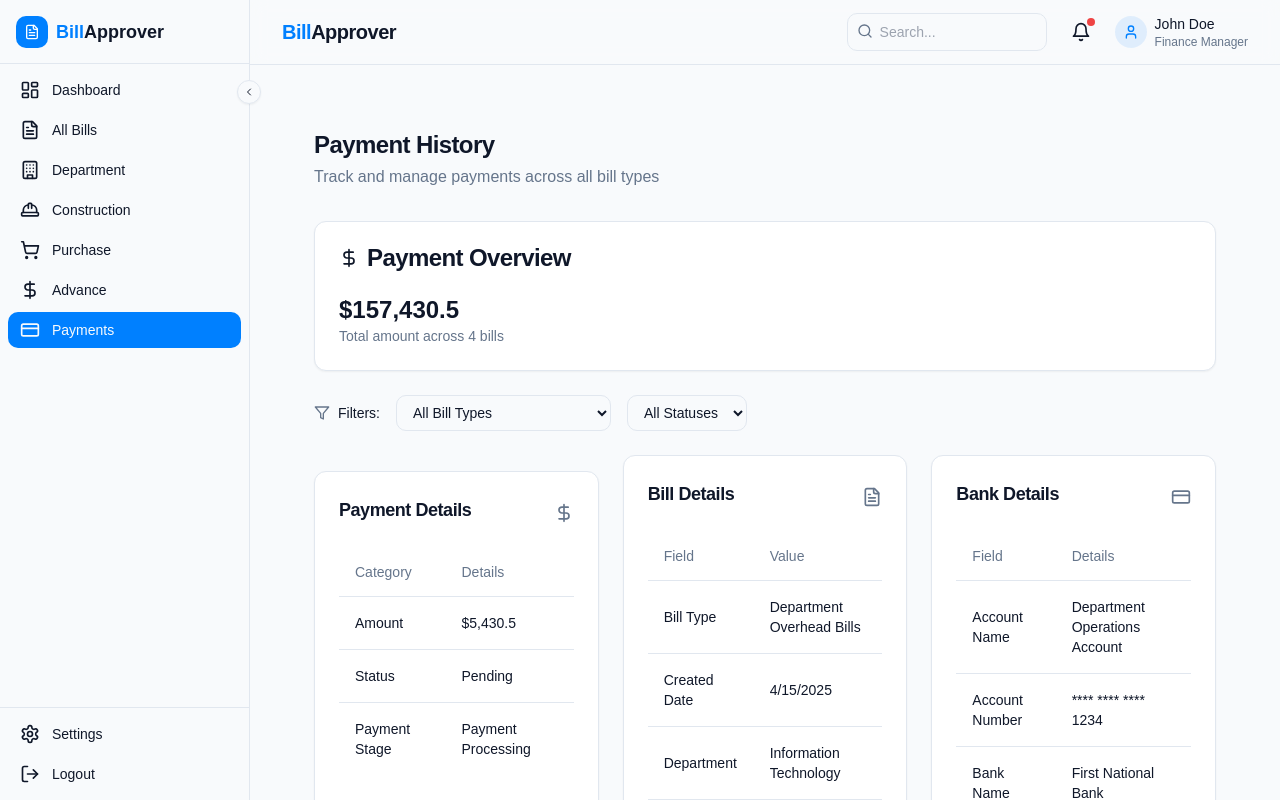
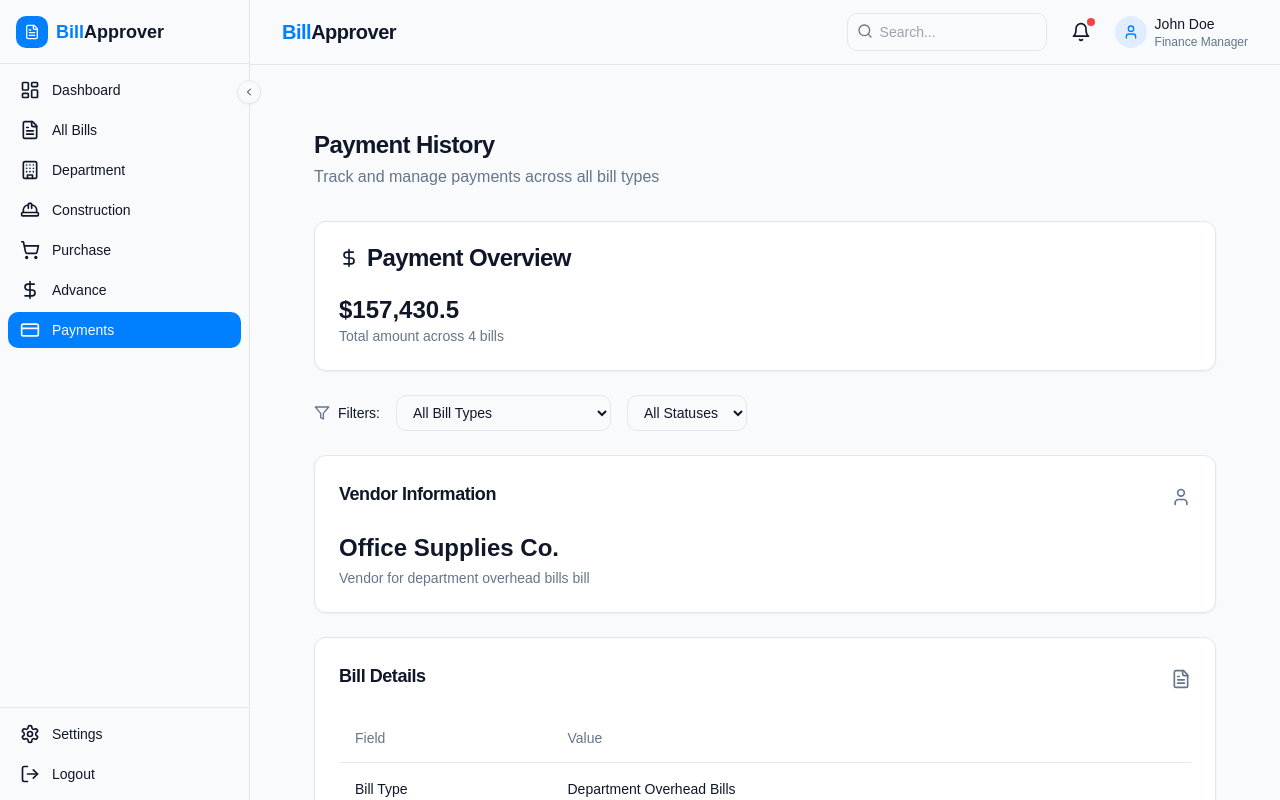
Before and after one commit to thevishaljaiswal/bill-approver-haven, a React (Vite) app: page /payments in a window 1280 px wide. Shown: the top 800 px of the page. Built offline with nearby package versions, Linux system fonts and the light colour scheme.

Commit message:
Refactor payment history cards
Update the payment history page to display cards in a list format with the sequence: Vendor Name, Bill Details, Bank Details, and Payment Details.

```diff
--- /dev/null
+++ b/src/components/payments/VendorCard.tsx
@@ -0,0 +1,74 @@
+import React from 'react';
+import {
+  Bill,
+  BillType,
+  DepartmentOverheadBill,
+  ConstructionContractBill,
+  PurchaseBill,
+  AdvanceRequestBill
+} from '@/context/BillContext';
+import { Card, CardContent, CardHeader, CardTitle } from '@/components/ui/card';
+import { User } from 'lucide-react';
+
+interface VendorCardProps {
+  bill: Bill;
+}
+
+const VendorCard: React.FC<VendorCardProps> = ({ bill }) => {
+  const getVendorInfo = () => {
+    switch (bill.type) {
+      case BillType.DEPARTMENT_OVERHEAD:
+        const deptBill = bill as DepartmentOverheadBill;
+        return {
+          name: deptBill.vendorName,
+          type: 'Vendor'
+        };
+
+      case BillType.CONSTRUCTION_CONTRACT:
+        const constructionBill = bill as ConstructionContractBill;
+        return {
+          name: constructionBill.contractorName,
+          type: 'Contractor'
+        };
+
+      case BillType.PURCHASE:
+        const purchaseBill = bill as PurchaseBill;
+        return {
+          name: purchaseBill.vendorName,
+          type: 'Vendor'
+        };
+
+      case BillType.ADVANCE_REQUEST:
+        const advanceBill = bill as AdvanceRequestBill;
+        return {
+          name: advanceBill.vendorName,
+          type: 'Vendor'
+        };
+
+      default:
+        return {
+          name: 'Unknown',
+          type: 'Vendor'
+        };
+    }
+  };
+
+  const vendorInfo = getVendorInfo();
+
+  return (
+    <Card>
+      <CardHeader className="flex flex-row items-center justify-between">
+        <CardTitle className="text-lg font-semibold">{vendorInfo.type} Information</CardTitle>
+        <User className="h-5 w-5 text-muted-foreground" />
+      </CardHeader>
+      <CardContent>
+        <div className="text-2xl font-bold">{vendorInfo.name}</div>
+        <p className="text-sm text-muted-foreground mt-1">
+          {vendorInfo.type} for {bill.type.toLowerCase().replace('_', ' ')} bill
+        </p>
+      </CardContent>
+    </Card>
+  );
+};
+
+export default VendorCard;
--- a/src/pages/PaymentHistory.tsx
+++ b/src/pages/PaymentHistory.tsx
@@ -8,6 +8,7 @@ import StatusBadge from '@/components/ui/StatusBadge';
 import PaymentDetails from '@/components/payments/PaymentDetails';
 import BillDetailsCard from '@/components/payments/BillDetailsCard';
 import BankDetailsCard from '@/components/payments/BankDetailsCard';
+import VendorCard from '@/components/payments/VendorCard';
 
 const PaymentHistory = () => {
   const { bills } = useBillContext();
@@ -120,10 +121,11 @@ const PaymentHistory = () => {
 
       {/* Display cards for the first bill in filtered results as example */}
       {filteredBills.length > 0 && (
-        <div className="grid grid-cols-1 lg:grid-cols-3 gap-6 mb-6">
-          <PaymentDetails bill={filteredBills[0]} />
+        <div className="flex flex-col gap-6 mb-6">
+          <VendorCard bill={filteredBills[0]} />
           <BillDetailsCard bill={filteredBills[0]} />
           <BankDetailsCard bill={filteredBills[0]} />
+          <PaymentDetails bill={filteredBills[0]} />
         </div>
       )}
 
```
